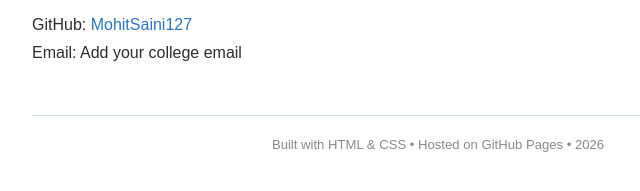
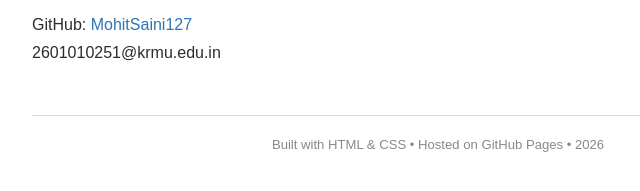
Before and after one commit to MohitSaini127/developer-portfolio, a plain HTML site: page index.html in a window 1280 px wide. Shown: the part 1525-1716 px from the top of the page, 202-842 px from the left. Drawn offline with Linux system fonts and the light colour scheme.

Commit message:
docs: personalise portfolio details

```diff
--- a/index.html
+++ b/index.html
@@ -200,7 +200,7 @@ View Learning Roadmap →
 MohitSaini127
 </a>
 </p>
-<p>Email: Add your college email</p>
+<p>2601010251@krmu.edu.in</p>
 
 <footer>
 Built with HTML & CSS • Hosted on GitHub Pages • 2026
```
